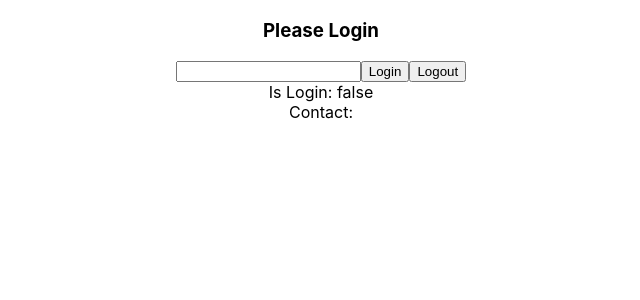
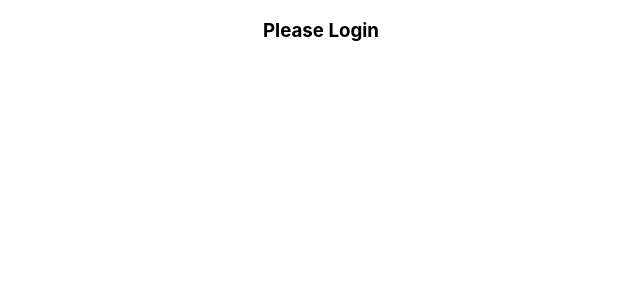
Before and after one commit to SakibAlIslam/redux-toolkit-basics, a React (Create React App) app: page / in a window 1280 px wide. Shown: the top 300 px of the page, without its empty margins (319-959 px from the left). Built offline with nearby package versions, Linux system fonts and the light colour scheme.

Commit message:
create slice made

```diff
--- /dev/null
+++ b/src/22Dec2022/store/rootReducers.js
@@ -0,0 +1,5 @@
+import { combineReducers } from "@reduxjs/toolkit";
+
+export const rootReducers = combineReducers({
+
+});
--- /dev/null
+++ b/src/22Dec2022/store/store.js
@@ -0,0 +1,7 @@
+import { configureStore, getDefaultMiddleware } from "@reduxjs/toolkit";
+import { rootReducers } from "./rootReducers";
+
+export const store = configureStore({
+    reducer: rootReducers,
+    middleware: getDefaultMiddleware()
+});
--- a/src/App.js
+++ b/src/App.js
@@ -1,27 +1,11 @@
 import React, { useState } from "react";
-import { useDispatch } from "react-redux";
 import "./App.css";
-import Contact from "./pages/Contact";
-import { loginActions,logOutActions } from "./redux/action";
 
 function App() {
-  const [phone, setPhone] = useState("");
-  const dispatch = useDispatch();
 
   return (
     <div className="App">
       <h3>Please Login</h3>
-      <input
-        type="text"
-        name="phone"
-        value={phone}
-        onChange={e => {
-          setPhone(e.target.value);
-        }}
-      />
-      <button onClick={() => dispatch(loginActions(phone))}>Login</button>
-      <button onClick={() => dispatch(logOutActions(phone))}>Logout</button>
-      <Contact />
     </div>
   );
 }
--- a/src/index.js
+++ b/src/index.js
@@ -4,18 +4,12 @@ import "./index.css";
 import App from "./App";
 import reportWebVitals from "./reportWebVitals";
 import { Provider } from "react-redux";
-import { store } from "./store/store";
-import { PersistGate } from "redux-persist/integration/react";
-import { persistStore } from "redux-persist";
-
-let persistor = persistStore(store);
+import { store } from "./22Dec2022/store/store";
 
 ReactDOM.render(
   <React.StrictMode>
     <Provider store={store}>
-      <PersistGate loading={null} persistor={persistor}>
-        <App />
-      </PersistGate>
+      <App />
     </Provider>
   </React.StrictMode>,
   document.getElementById("root")
--- a/src/redux/action.js
+++ /dev/null
@@ -1,11 +0,0 @@
-import { authSlice } from "./slice";
-
-const {actions: slice} = authSlice;
-
-// login actions
-export const loginActions = (phone) => (dispatch) => {
-    dispatch(slice.setLogin(phone));
-}
-export const logOutActions = (phone) => (dispatch) => {
-    dispatch(slice.setLogout(phone));
-}
--- a/src/redux/slice.js
+++ /dev/null
@@ -1,19 +0,0 @@
-import { createSlice } from "@reduxjs/toolkit";
-
-export const authSlice = createSlice({
-    name: "auth",
-    initialState:{
-        isAuth: false,
-        phone: "",
-    },
-    reducers:{
-        setLogin:(state, action) => {
-            state.isAuth = true;
-            state.phone = action.payload;
-        },
-        setLogout:(state, action) => {
-            state.isAuth = false;
-            state.phone = "";
-        }
-    }
-})
--- a/src/store/rootReducer.js
+++ /dev/null
@@ -1,16 +0,0 @@
-import { combineReducers } from "@reduxjs/toolkit";
-import {authSlice} from "../redux/slice";
-import storage from 'redux-persist/lib/storage';
-import { persistReducer } from 'redux-persist';
-
-export const rootReducer = combineReducers({
-    auth: authSlice.reducer
-})
-
-
-const persistConfig = {
-    key: 'root',
-    storage,
-  };
-
-export const persistedReducer = persistReducer(persistConfig, rootReducer);
--- a/src/store/store.js
+++ /dev/null
@@ -1,11 +0,0 @@
-import {configureStore, getDefaultMiddleware} from "@reduxjs/toolkit";
-import {persistedReducer, rootReducer} from "./rootReducer";
-import thunk from 'redux-thunk';
-
-export const store = configureStore(
-    {
-        reducer: persistedReducer,
-        middleware: [thunk],
-        devTools: process.env.NODE_ENV !== 'production' //true
-    }
-);
```
Also changed, not shown: src/22Dec2022/redux/slice.js (added, +15 -0 lines), 2 other files (tests, documents, lock files or other folders).
